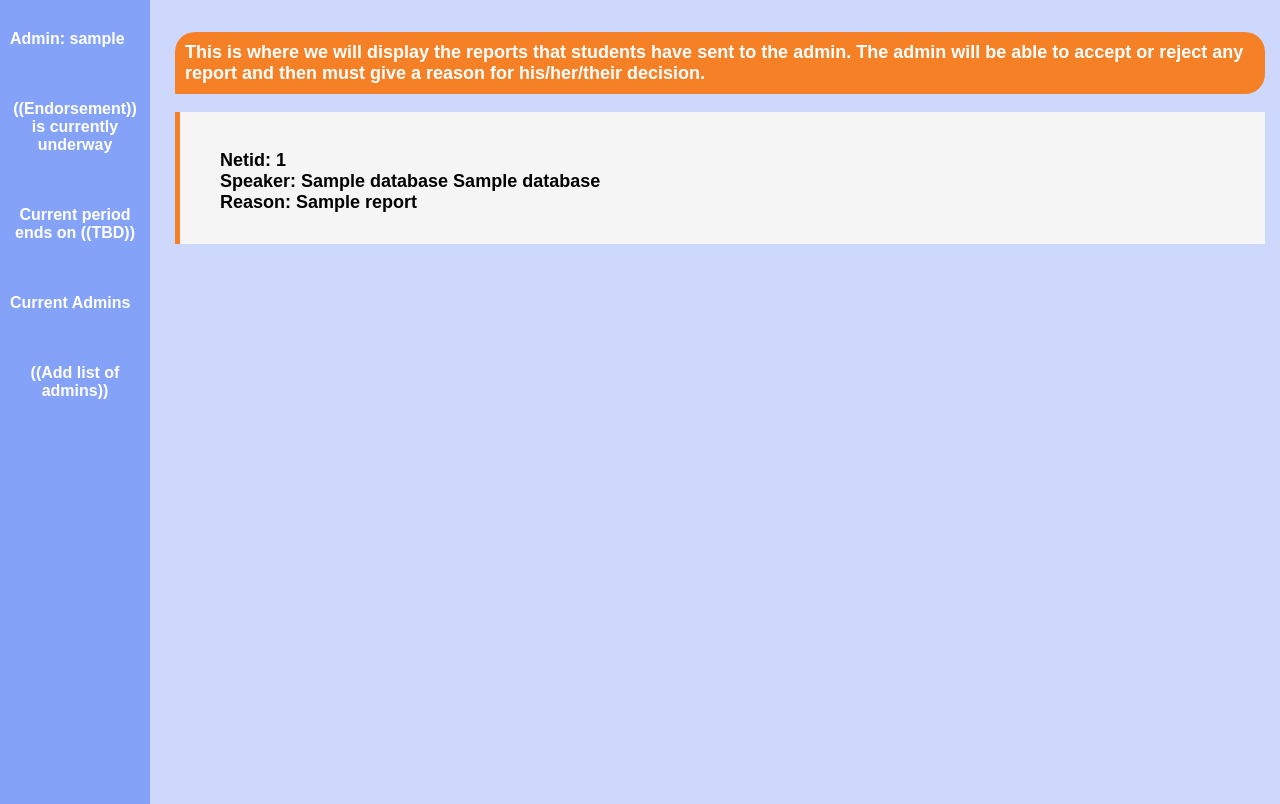
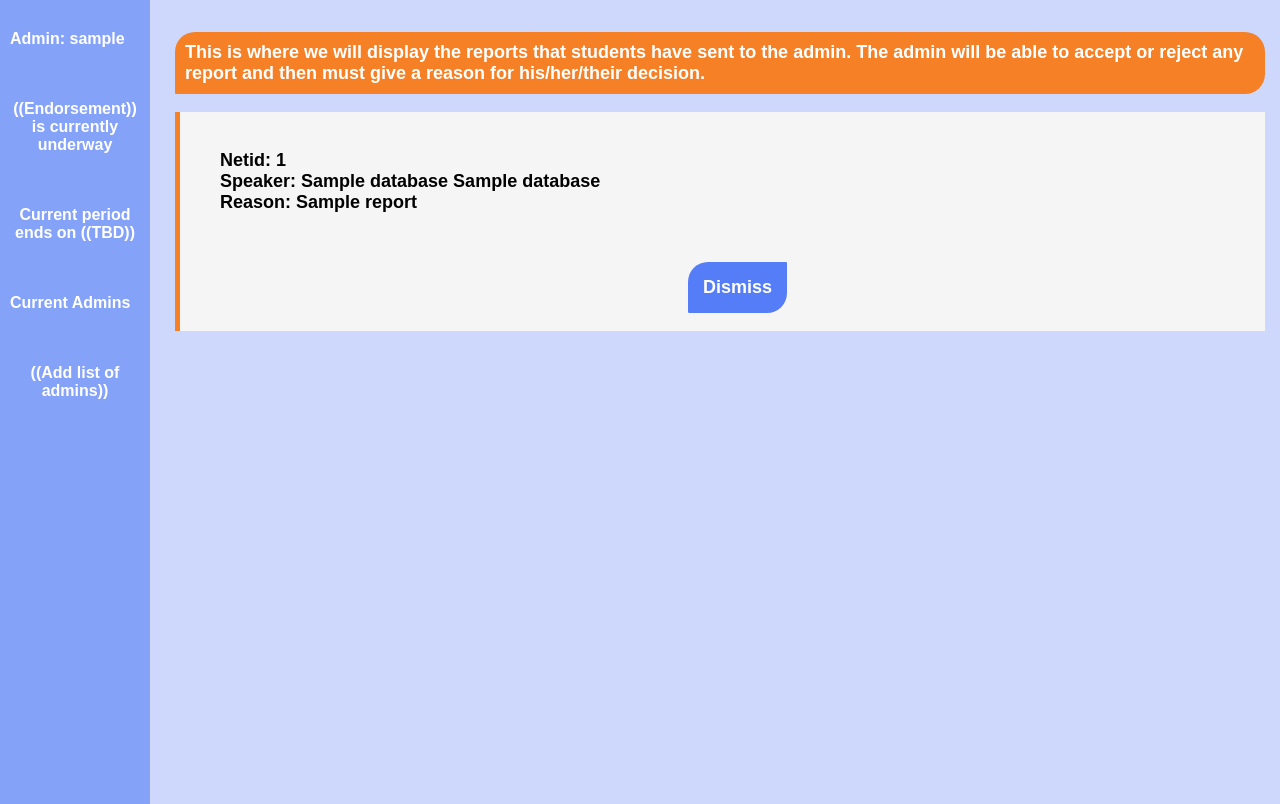
Before and after one commit to cvrattos1/StudentSpeakerInitiative, a Flask app: template templates/aReports.html in a window 1280 px wide. Shown: the part 110-914 px from the top of the page. Run offline with Flask 2, Linux system fonts and the light colour scheme; the template is opened without the code that fills it: most values are stand-ins (such as "Sample title", 1, 10 or a date in 2020); parts of the project's set-up code (start-up, migrations or seed data) failed here and were passed over.

Commit message:
dismissing flags added

```diff
--- a/app.py
+++ b/app.py
@@ -161,6 +161,16 @@ def flag_flask():
     response = renderendorse(username, database)
     return response
 
+@app.route('/dismiss_flag')
+def dismiss_flag():
+    username = CASClient().authenticate()
+    database = Database()
+
+    speakerid = request.args.get('speakerid')
+    database.dismissFlag(username, speakerid)
+
+    return redirect('aReports')
+
 @app.route('/sEndorse', methods=['GET'])
 def sEndorse():
     username = CASClient().authenticate()
--- a/templates/aReports.html
+++ b/templates/aReports.html
@@ -42,6 +42,10 @@
                 Speaker: {{database.getSpeakerFirstName(report[1])}} {{database.getSpeakerLastName(report[1])}} <br>
                 Reason: {{report[2]}}<br><br>
                 </p>
+                <form action="dismiss_flag" method = "put">
+                    <input type="submit" class="button" id="status" name="dismiss" value="Dismiss"><br>
+                    <input type="hidden" id="speakerid" name="speakerid" value={{report[1]}}>
+                </form>
             </div>
             {% endfor %}
         </div>
```
Also changed, not shown: database.py (+8 -0 lines).
